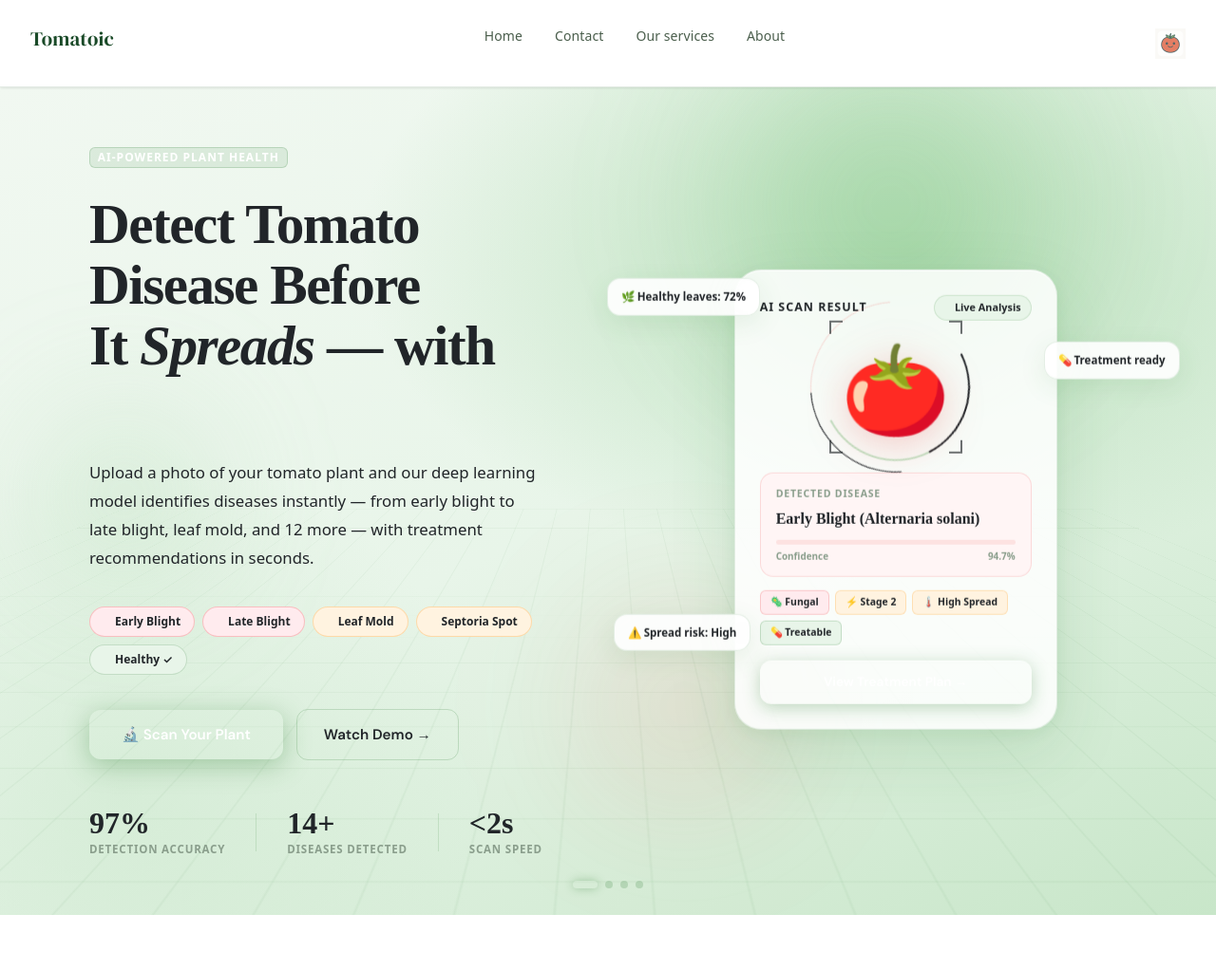
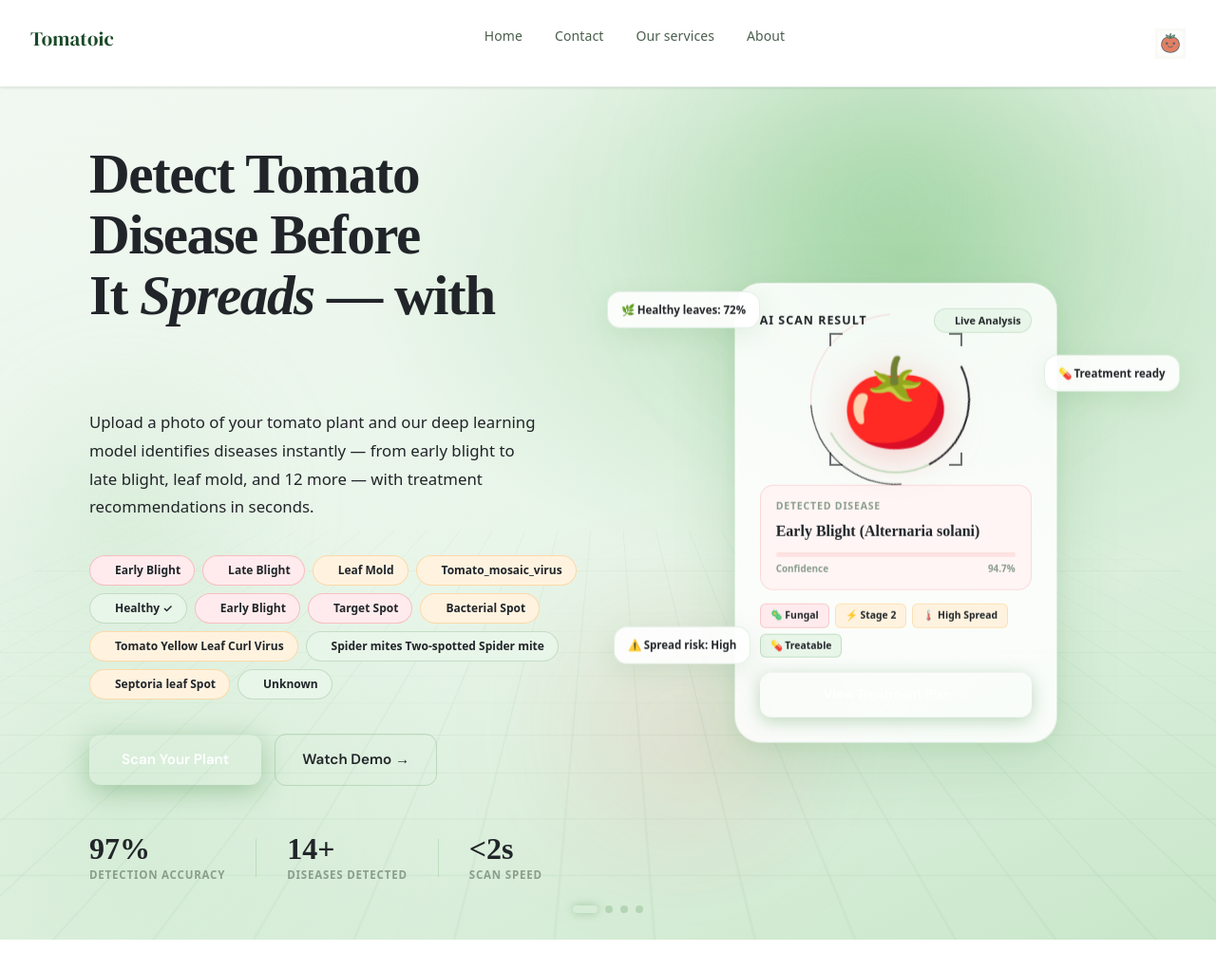
Before and after one commit to gomezganimlowoka/tomatic, a Flask app: page / in a window 1280 px wide. Shown: the top 1022 px of the page at 95% size. Run offline with Flask 3, Linux system fonts and the light colour scheme.

Commit message:
improve the hero section

```diff
--- a/app/templates/index.html
+++ b/app/templates/index.html
@@ -22,10 +22,7 @@
 
     <!-- LEFT -->
     <div class="hero-left">
-      <div class="badge">
-        <span class="badge-pulse"></span>
-        AI-Powered Plant Health
-      </div>
+
 
       <h1 class="hero-title">
         Detect Tomato<br/>
@@ -44,12 +41,19 @@
         <div class="disease-pill pill-red"><div class="pill-dot"></div> Early Blight</div>
         <div class="disease-pill pill-red"><div class="pill-dot"></div> Late Blight</div>
         <div class="disease-pill pill-amber"><div class="pill-dot"></div> Leaf Mold</div>
-        <div class="disease-pill pill-amber"><div class="pill-dot"></div> Septoria Spot</div>
+        <div class="disease-pill pill-amber"><div class="pill-dot"></div> Tomato_mosaic_virus</div>
         <div class="disease-pill pill-green"><div class="pill-dot"></div> Healthy ✓</div>
+        <div class="disease-pill pill-red"><div class="pill-dot"></div> Early Blight</div>
+        <div class="disease-pill pill-red"><div class="pill-dot"></div> Target Spot</div>
+        <div class="disease-pill pill-amber"><div class="pill-dot"></div> Bacterial Spot</div>
+        <div class="disease-pill pill-amber"><div class="pill-dot"></div> Tomato Yellow Leaf Curl Virus</div>
+        <div class="disease-pill pill-green"><div class="pill-dot"></div> Spider mites Two-spotted Spider mite</div>
+        <div class="disease-pill pill-amber"><div class="pill-dot"></div>Septoria leaf Spot</div>
+        <div class="disease-pill pill-green"><div class="pill-dot"></div>Unknown</div>
       </div>
 
       <div class="hero-actions">
-        <button class="btn-primary">🔬 Scan Your Plant</button>
+        <button class="btn-primary">Scan Your Plant</button>
         <button class="btn-secondary">Watch Demo →</button>
       </div>
 
```
